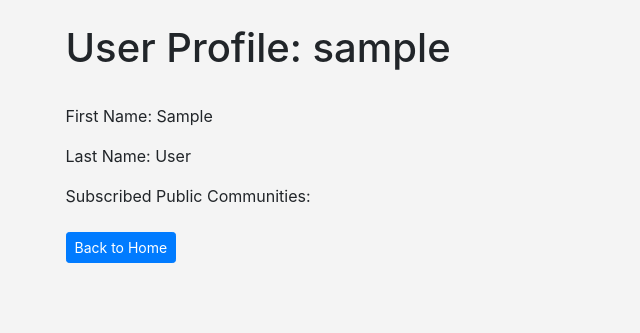
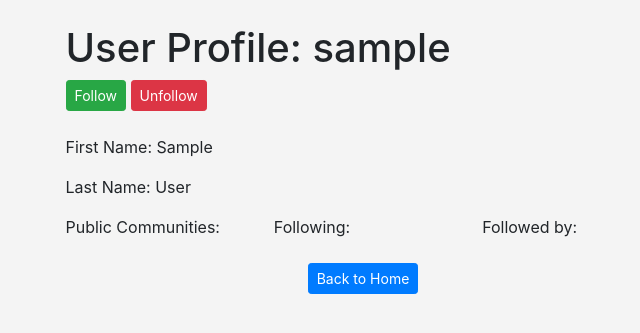
Before and after one commit to Burak-Cosar/SWE-573, a Django app: page /users/1 in a window 1280 px wide. Shown: the part 56-389 px from the top of the page, without its empty margins (277-917 px from the left). Run offline with Django 4.2, Linux system fonts and the light colour scheme; the visitor is signed in with stand-in values (Sample User, id 1); data comes from the database, SQL or seed files in the repository.

Commit message:
User follow, UI, follow/private extension funcs

```diff
--- a/SocialHub/SocialHub/application/templates/view_post.html
+++ b/SocialHub/SocialHub/application/templates/view_post.html
@@ -27,7 +27,7 @@
                         <p>Currently, no comment exists for this post!</p>
                         {% endif %}
                     </ul>
-                    <br/><hr><br/>
+                    <br/><hr>
                 {% if user_is_member %}
                     <form method="post">
                         {% csrf_token %}
@@ -39,8 +39,9 @@
                 {% endif %}
                 <footer>
                     <p><b>Posted in:</b> {{ post.community.name }}</p>
+
+                    <a class="btn btn-primary btn-sm" href="{% url 'community_content' community.id %}">Back to Community</a>
                     <br/><br/>
-                    <a class="btn btn-primary btn-sm" href="{% url 'community_content' community.id %}">Back to Community</a>
                 </footer>
             </article>
         </div>
--- a/SocialHub/SocialHub/application/templates/view_user.html
+++ b/SocialHub/SocialHub/application/templates/view_user.html
@@ -4,14 +4,22 @@
 <div class="container-fluid">
     <div class="row justify-content-center">
         <div class="col-md-6">
-            <article>
                 <h1>User Profile: {{ user.username }}</h1>
-                <br/>
+
+                    <a class="btn btn-success btn-sm" href="{% url 'follow_user' user.id %}">Follow</a>
+                    <a class="btn btn-danger btn-sm" href="{% url 'unfollow_user' user.id %}">Unfollow</a>
+                <br/><br/>
                 <section>
                     <p>First Name: {{ user.first_name }}</p>
                     <p>Last Name: {{ user.last_name }}</p>
 
-                    Subscribed Public Communities:
+                </section>
+
+        </div>
+    </div>
+    <div class="row justify-content-center">
+        <div class="col-md-2">
+            Public Communities:
             {% for community in communities %}
                 {% if not community.isPrivate %}
                 <li>
@@ -19,13 +27,32 @@
                 </li>
                 {% endif %}
             {% endfor %}
-                </section>
+            <br/>
+        </div>
+        <div class="col-md-2">
+            Following:
+            {% for user in following %}
+                <li>
+                    <a href="{% url 'view_user' user.id %}"> {{ user.username }} </a>
+                </li>
+            {% endfor %}
+        </div>
+        <div class="col-md-2">
+            Followed by:
+            {% for user in followed_by %}
+                <li>
+                    <a href="{% url 'view_user' user.id %}"> {{ user.username }} </a>
+                </li>
+            {% endfor %}
+        </div>
+    </div>
+
+    <div class="row justify-content-center">
         <footer>
             <br/>
             <a class="btn btn-primary btn-sm" href="{% url 'home' %}">Back to Home</a>
         </footer>
-            </article>
     </div>
-    </div>
+
     </div>
 {% endblock %}
--- a/SocialHub/SocialHub/application/urls.py
+++ b/SocialHub/SocialHub/application/urls.py
@@ -15,5 +15,8 @@ urlpatterns = [
     path('community/<int:community_id>/posts/<int:post_id>/', views.view_post, name='view_post'),
     path('community/<int:community_id>/manage/invite_users', views.invite_users, name='invite_users'),
     path('users/<int:user_id>', views.view_user, name='view_user'),
+    path('users/<int:user_id>/follow', views.follow_user, name='follow_user'),
+    path('users/<int:user_id>/unfollow', views.unfollow_user, name='unfollow_user'),
     path('code_of_conduct', views.conduct, name='conduct'),
+
 ]
--- a/SocialHub/SocialHub/application/views.py
+++ b/SocialHub/SocialHub/application/views.py
@@ -15,8 +15,11 @@ User = get_user_model()
 
 def home(request):
     posts = Post.objects.all().order_by('-created_at')
+    for post in posts:
+        post.is_followed = post.created_by.is_followed(request.user)
     communities= Community.objects.annotate(num_members=Count('members')).order_by('-num_members')
-    return render(request, 'home.html', {'posts': posts, 'communities': communities})
+    followed_communities = [community for community in communities if community.is_member(request.user)]
+    return render(request, 'home.html', {'posts': posts, 'communities': communities, 'followed_communities': followed_communities})
 
 @login_required
 def search(request):
@@ -279,7 +282,21 @@ def invite_users(request, community_id):
 def view_user(request, user_id):
     user = get_object_or_404(User, pk=user_id)
     communities = user.get_communities()
-    return render(request, 'view_user.html', {'user': user, 'communities': communities})
+    following = user.following.all()
+    followed_by = user.get_followers()
+    return render(request, 'view_user.html', {'user': user, 'communities': communities, 'following': following, 'followed_by': followed_by})
 
 def conduct(request):
     return render(request, 'conduct.html')
+
+@login_required
+def follow_user(request, user_id):
+    user_to_follow = get_object_or_404(User, id=user_id)
+    request.user.follow(user_to_follow)
+    return redirect('view_user', user_id)
+
+@login_required
+def unfollow_user(request, user_id):
+    user_to_unfollow = get_object_or_404(User, id=user_id)
+    request.user.unfollow(user_to_unfollow)
+    return redirect('view_user', user_id)
--- a/SocialHub/SocialHub/users/models.py
+++ b/SocialHub/SocialHub/users/models.py
@@ -14,3 +14,23 @@ class SocialHubUser(AbstractUser):
     def get_communities(self):
         CommunityMembership = get_community_membership_model()
         return [membership.community for membership in CommunityMembership.objects.filter(user=self)]
+
+    # FOLLOW
+    following = models.ManyToManyField('self', related_name='followed_by', symmetrical=False, blank=True)
+
+    def follow(self, user):
+        if user != self:
+            self.following.add(user)
+
+    def unfollow(self, user):
+        if user != self:
+            self.following.remove(user)
+
+    def is_following(self, user):
+        return self.following.filter(id=user.id).exists()
+
+    def is_followed(self, user):
+        return self.followed_by.filter(id=user.id).exists()
+
+    def get_followers(self):
+        return self.followed_by.all()
```
Also changed, not shown: SocialHub/SocialHub/application/templates/home.html (+38 -3 lines), SocialHub/SocialHub/application/templates/list_communities.html (+16 -1 lines), SocialHub/SocialHub/users/migrations/0002_socialhubuser_following.py (added). Lines whose indentation alone changed are shown as unchanged.
